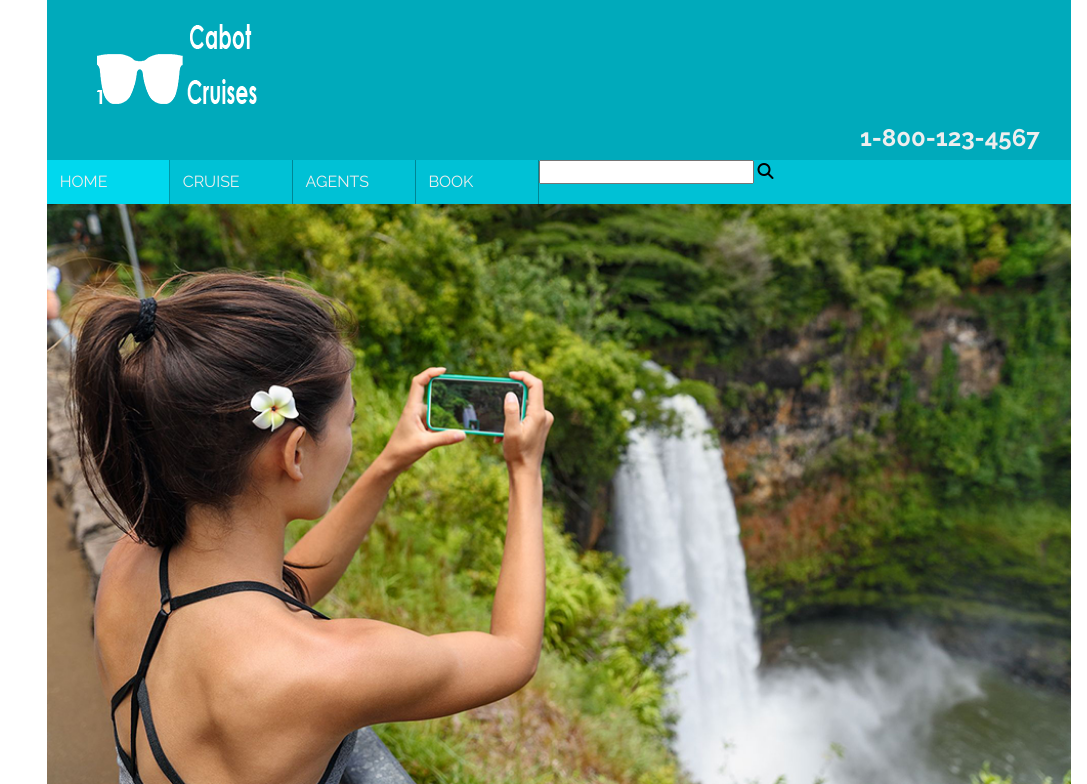
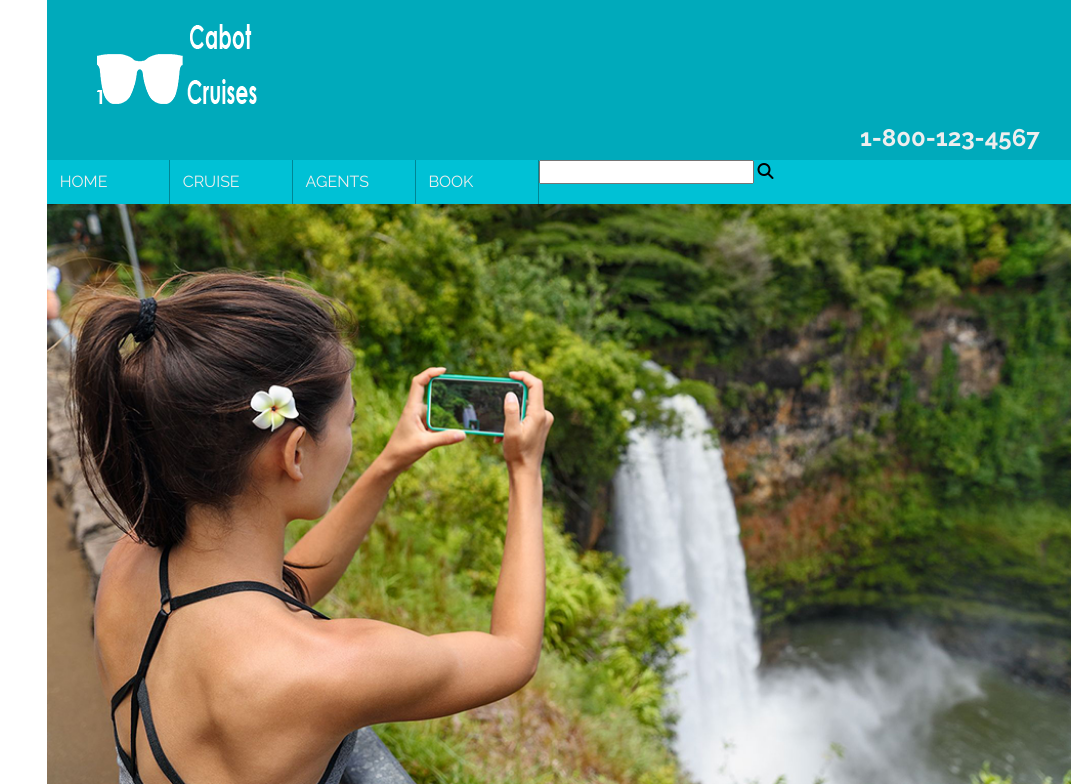
Before and after one commit to DevelopingWriter96/cabotphp, a PHP site: page /index.php in a window 1280 px wide; the page is wider, and only the part inside the window is pictured. Shown: the top 784 px of that part, without its empty margins (193-1280 px from the left). Run offline with PHP 8.4, Linux system fonts and the light colour scheme; some libraries are stand-ins or nearby versions.

Commit message:
Created alternate active class

```diff
--- a/_header.php
+++ b/_header.php
@@ -22,7 +22,7 @@
 <nav class="clearfix">
 	<button onClick="toggleMenu()">&#9776;</button>
         <ul id="primaryNav" class="hide">
-			<li class="active"><a href="index.php">HOME</a></li>
+			<li><a href="index.php">HOME</a></li>
 			<li><a href="cruise.php">CRUISE</a></li>
 			<li><a href ="#">AGENTS</a>
 			<ul>
--- a/js/script.js
+++ b/js/script.js
@@ -23,7 +23,7 @@ for (i=0; i<test2.length; i++) {
 console.log(myPage);
 
 if(pieceIwant === myPage) {
-    test2[i].className="parent";
+    test2[i].className="active";
     }
 }
 
```
